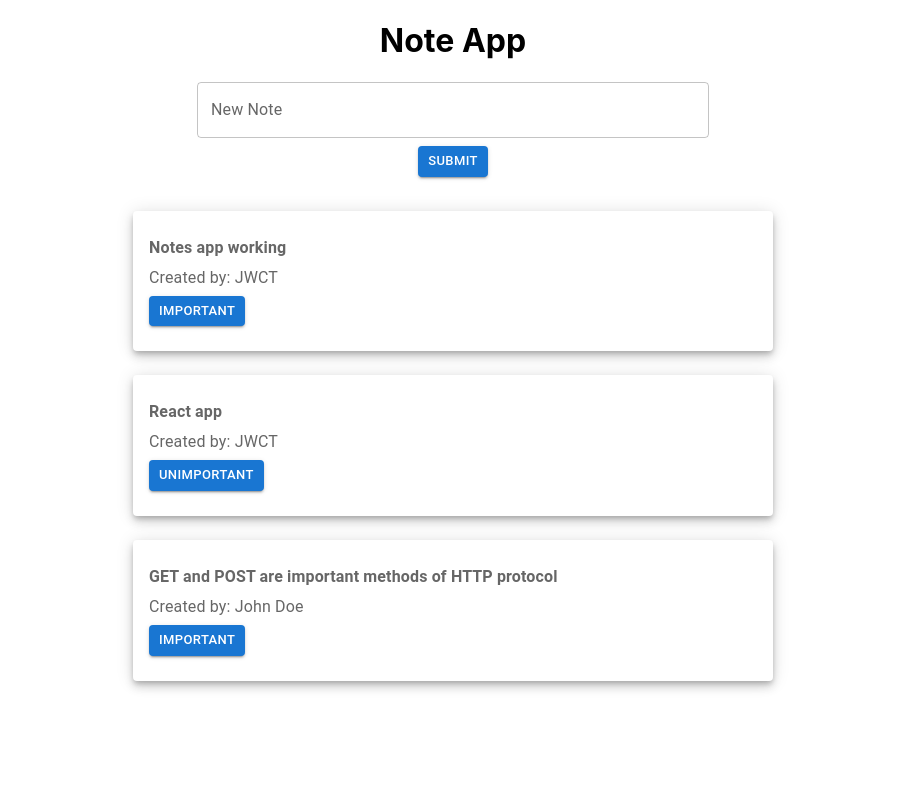
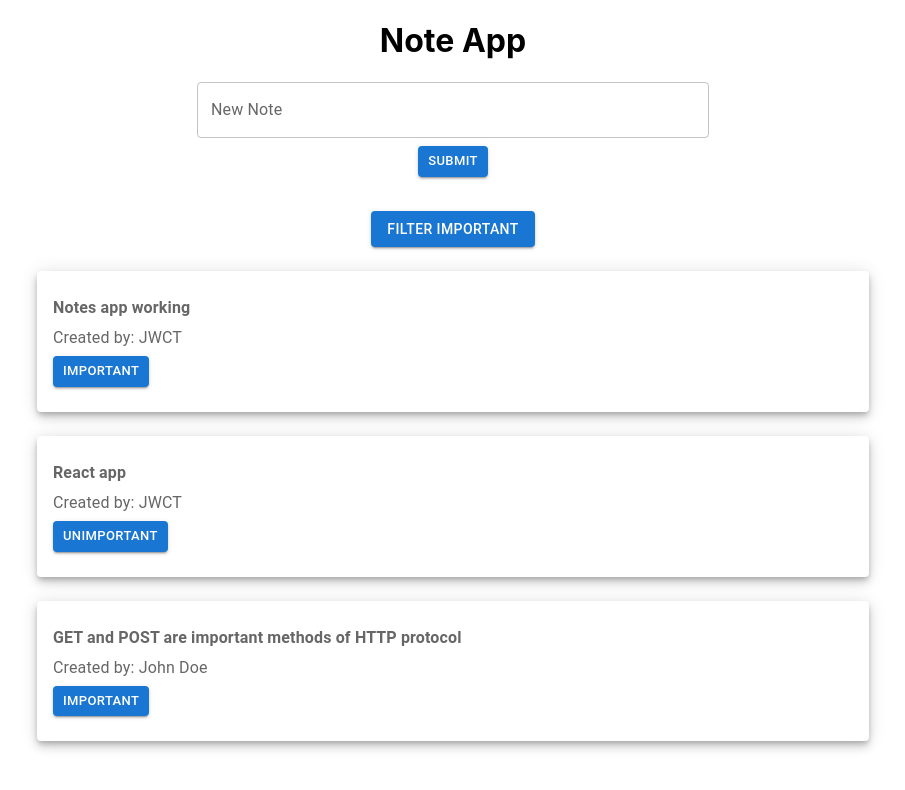
Before and after one commit to JWCTempleton/full-stack-notes-app, a React (Create React App) app in the folder notes-frontend/: page / in a window 1280 px wide. Shown: the top 790 px of the page, without its empty margins (187-1092 px from the left). Built offline with nearby package versions, Linux system fonts and the light colour scheme.

Commit message:
Add state for holding showing all results or filtered results, button to change state (app will either display all notes or filter to show only the notes flagged as important)

```diff
--- a/notes-frontend/src/App.js
+++ b/notes-frontend/src/App.js
@@ -1,5 +1,5 @@
 import "./App.css";
-import Box from "@mui/material/Box";
+import { Box, Button } from "@mui/material";
 import Note from "./components/Note";
 import { useState } from "react";
 import NoteForm from "./components/NoteForm";
@@ -28,6 +28,7 @@ const notes = [
 function App() {
   const [allNotes, setAllNotes] = useState(notes);
   const [newNote, setNewNote] = useState("");
+  const [showAll, setShowAll] = useState(true);
 
   const addNote = (event) => {
     event.preventDefault();
@@ -45,6 +46,10 @@ function App() {
     setNewNote(event.target.value);
   };
 
+  const notesToDisplay = showAll
+    ? allNotes
+    : allNotes.filter((note) => note.important);
+
   return (
     <div className="App">
       <h1>Note App</h1>
@@ -59,12 +64,19 @@ function App() {
           bgcolor: "background.default",
           display: "flex",
           flexDirection: "column",
-          width: "50vw",
+          width: "65vw",
           gap: 3,
           margin: "0 auto",
         }}
       >
-        {allNotes.map((note) => {
+        <Button
+          variant="contained"
+          onClick={() => setShowAll(!showAll)}
+          sx={{ alignSelf: "center" }}
+        >
+          {showAll ? "Filter Important" : "Show All"}
+        </Button>
+        {notesToDisplay.map((note) => {
           return <Note key={note.id} note={note} />;
         })}
       </Box>
--- a/notes-frontend/src/components/NoteForm.js
+++ b/notes-frontend/src/components/NoteForm.js
@@ -3,7 +3,7 @@ import { TextField, Button } from "@mui/material";
 const styles = {
   display: "flex",
   flexDirection: "column",
-  width: "50vw",
+  width: "65vw",
   alignItems: "center",
   margin: "10px auto",
   gap: "8px",
```
